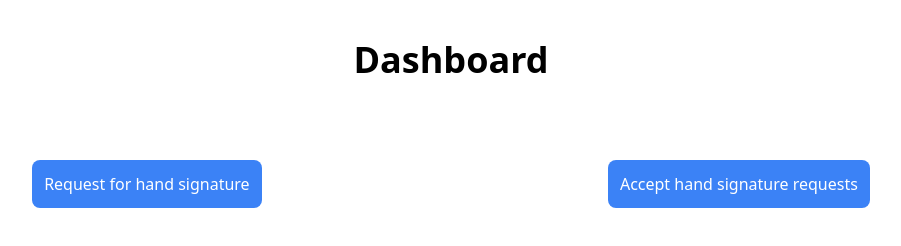
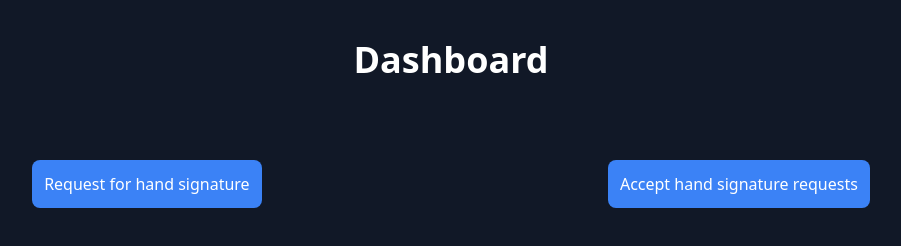
Before and after one commit to vinsa61/hand-signature-app, a website: page public/index.html in a window 1280 px wide. Shown: the whole page, without its empty margins (189-1090 px from the left). Drawn offline with Linux system fonts and the light colour scheme.

Commit message:
update bg color

```diff
--- a/public/index.html
+++ b/public/index.html
@@ -6,7 +6,7 @@
     <title>Hand Signature App</title>
     <link rel="stylesheet" href="./css/style.css">
 </head>
-<body>
+<body class="bg-gray-900 text-white">
     <div class="w-full py-10 px-12 flex justify-center flex-col gap-20">
         <h1 class="text-center text-4xl font-semibold">Dashboard</h1>
         <div class="flex justify-around">
```
Also changed, not shown: public/dashboard-1.html (+1 -1 lines), public/dashboard-2.html (+1 -1 lines), public/css/style.css.
